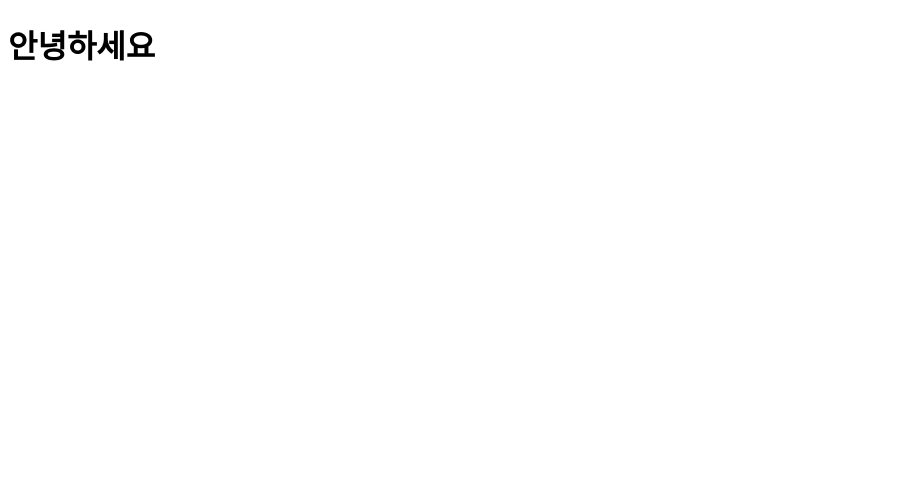
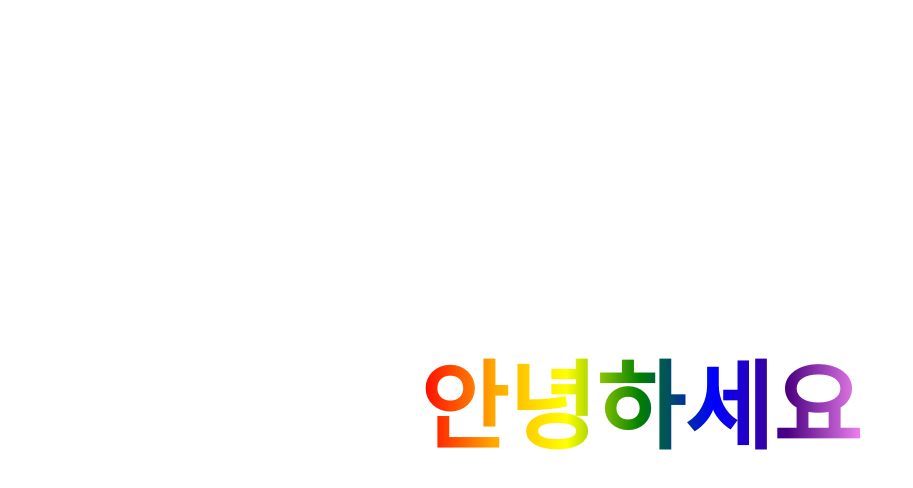
Before and after one commit to beombeomm/first, a plain HTML site: page index.html in a window 1280 px wide. Shown: the whole page, without its empty margins (0-913 px from the left). Drawn offline with Linux system fonts and the light colour scheme.

Commit message:
안녕하세요 텍스트 중앙 배치, 크기 확대, 무지개색 적용

```diff
--- a/index.html
+++ b/index.html
@@ -3,6 +3,22 @@
 <head>
   <meta charset="UTF-8">
   <title>인사</title>
+  <style>
+    body {
+      margin: 0;
+      height: 100vh;
+      display: flex;
+      align-items: center;
+      justify-content: center;
+    }
+    h1 {
+      font-size: 6rem;
+      background: linear-gradient(90deg, red, orange, yellow, green, blue, indigo, violet);
+      -webkit-background-clip: text;
+      background-clip: text;
+      color: transparent;
+    }
+  </style>
 </head>
 <body>
   <h1>안녕하세요</h1>
```
